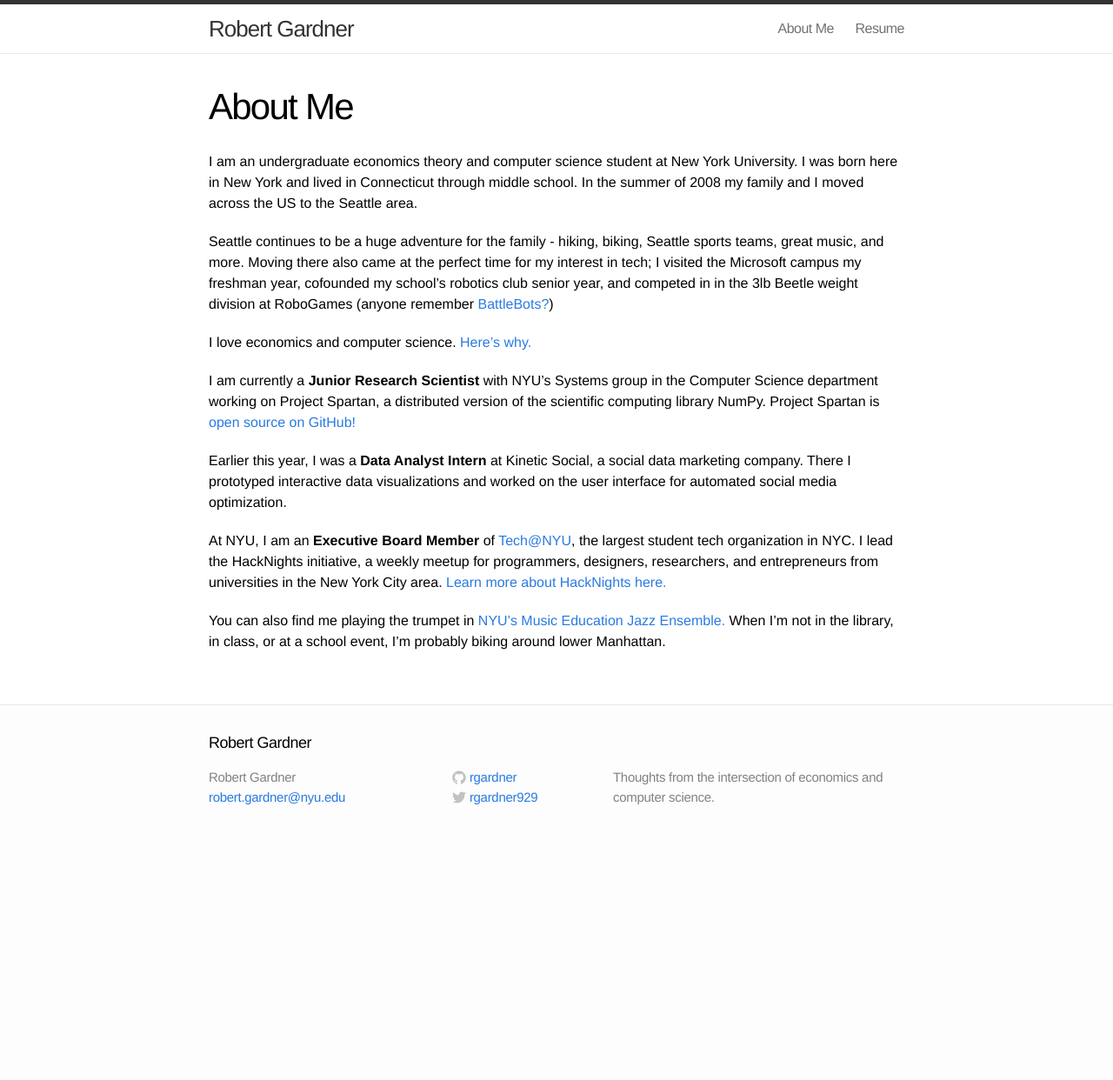
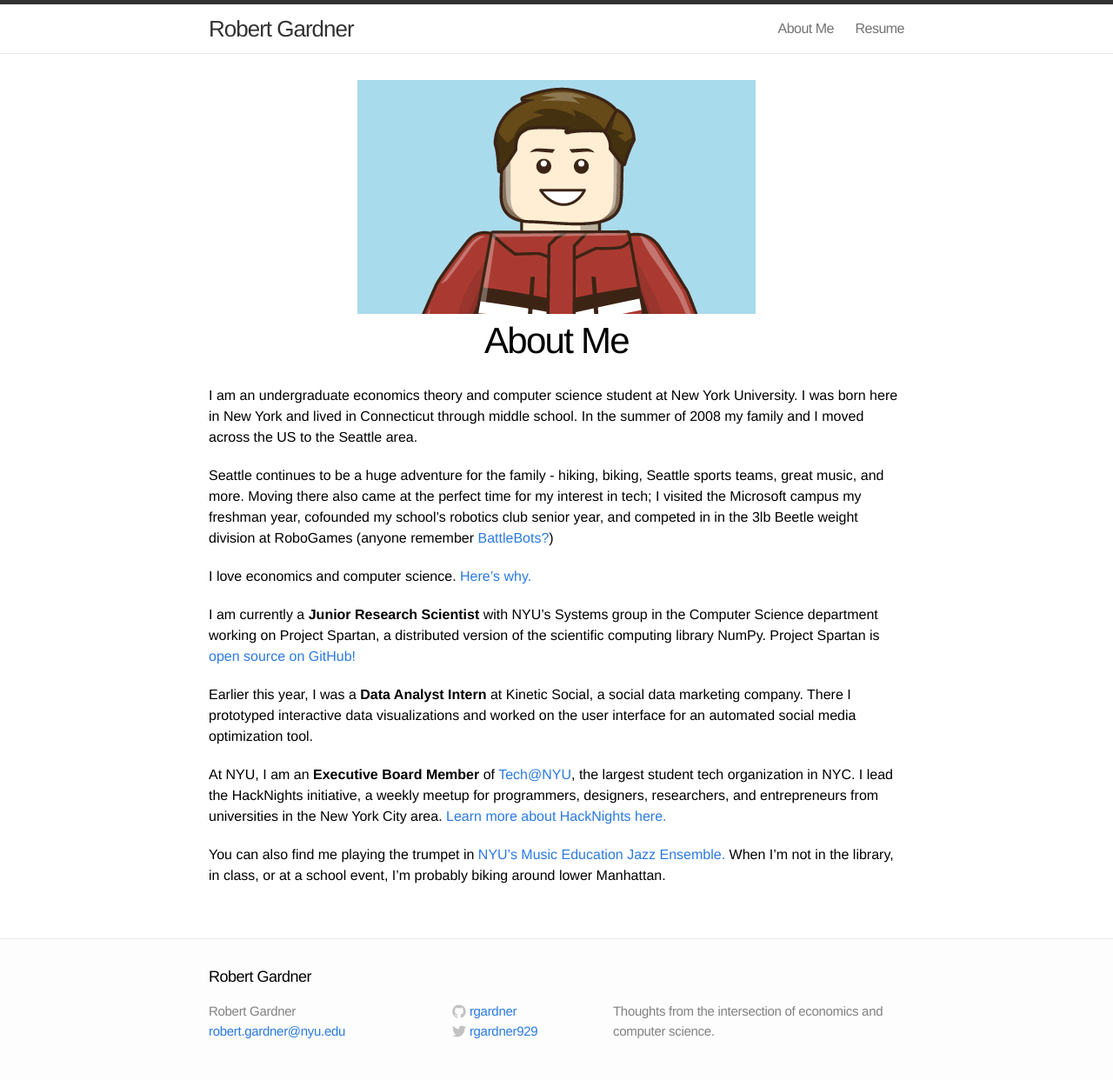
Before and after one commit to rgardner/rgardner.github.io, a Jekyll site: the page built from about.md, in a window 1280 px wide. Shown: the whole page at 87% size. Built offline with Jekyll 4.4.1, drawn with Linux system fonts in a browser that asks for light colours; before the commit the page ends 973 px from its top, so only the background shows below that.

Commit message:
Add lego icon to about page.

```diff
--- /dev/null
+++ b/_layouts/about.html
@@ -0,0 +1,15 @@
+---
+layout: default
+---
+<div class="post">
+
+  <img src="/assets/bob-lego.jpg" alt="Bob as a Lego minifig." id="lego-bob" />
+  <header class="post-header">
+    <h1 id="about-title">{{ page.title }}</h1>
+  </header>
+
+  <article class="post-content">
+  {{ content }}
+  </article>
+
+</div>
--- a/about.md
+++ b/about.md
@@ -25,7 +25,7 @@ GitHub!](https://github.com/spartan-array/spartan/)
 
 Earlier this year, I was a **Data Analyst Intern** at Kinetic Social, a social
 data marketing company. There I prototyped interactive data visualizations and
-worked on the user interface for automated social media optimization.
+worked on the user interface for an automated social media optimization tool.
 
 At NYU, I am an **Executive Board Member** of
 [Tech@NYU](http://www.techatnyu.org/), the largest student tech organization in
--- a/css/main.css
+++ b/css/main.css
@@ -138,6 +138,19 @@ a:visited { color: #205caa; }
 .page-content {
   padding: 30px 0;
   background-color: #fff;
+}
+
+/* About Page styles */
+/* ----------------------------------------------------------*/
+
+#about-title {
+  text-align: center;
+}
+
+#lego-bob {
+  display: block;
+  margin-left: auto;
+  margin-right: auto;
 }
 
 
```
Also changed, not shown: other parts of about.md (+1 -1 lines), assets/bob-lego.jpg (added).
